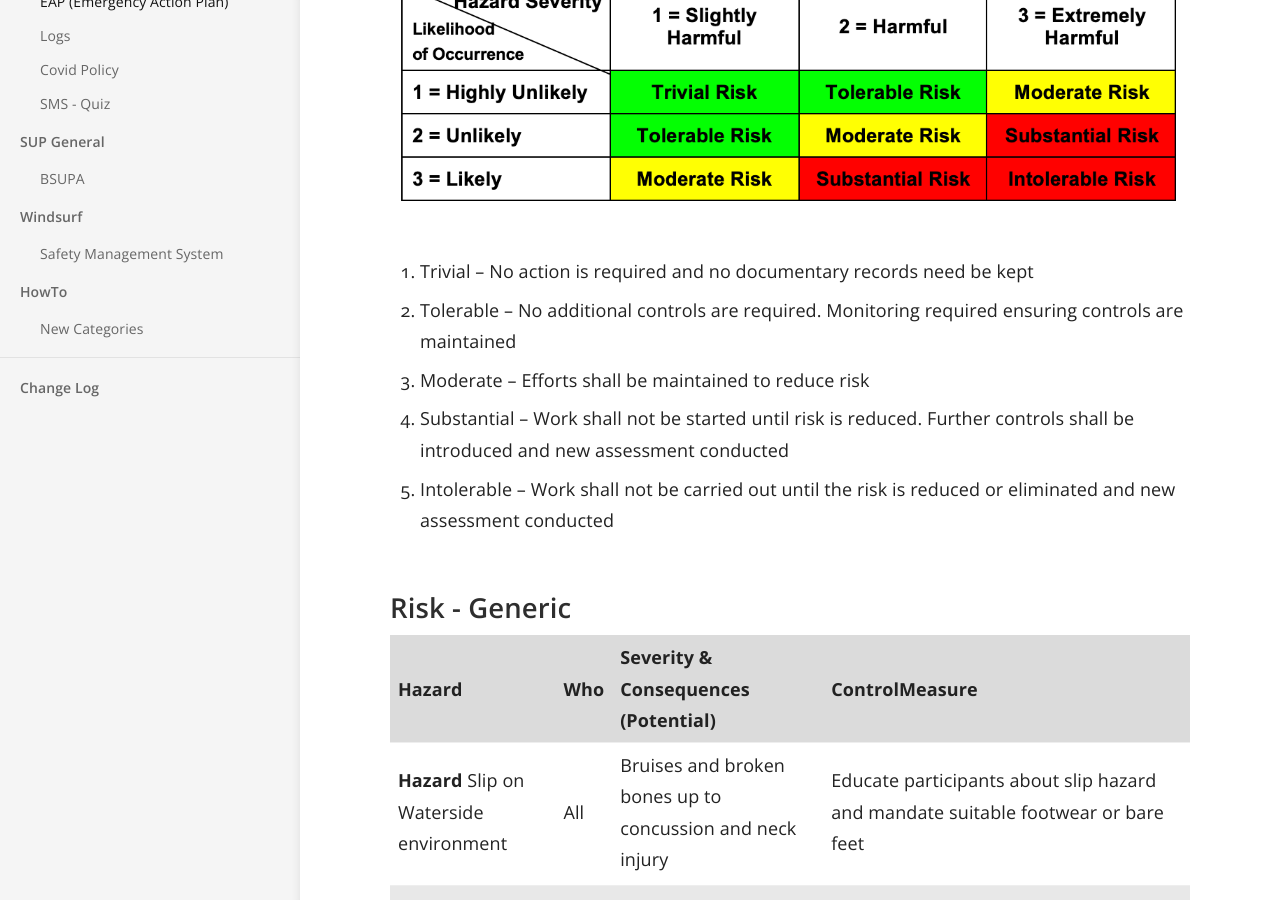
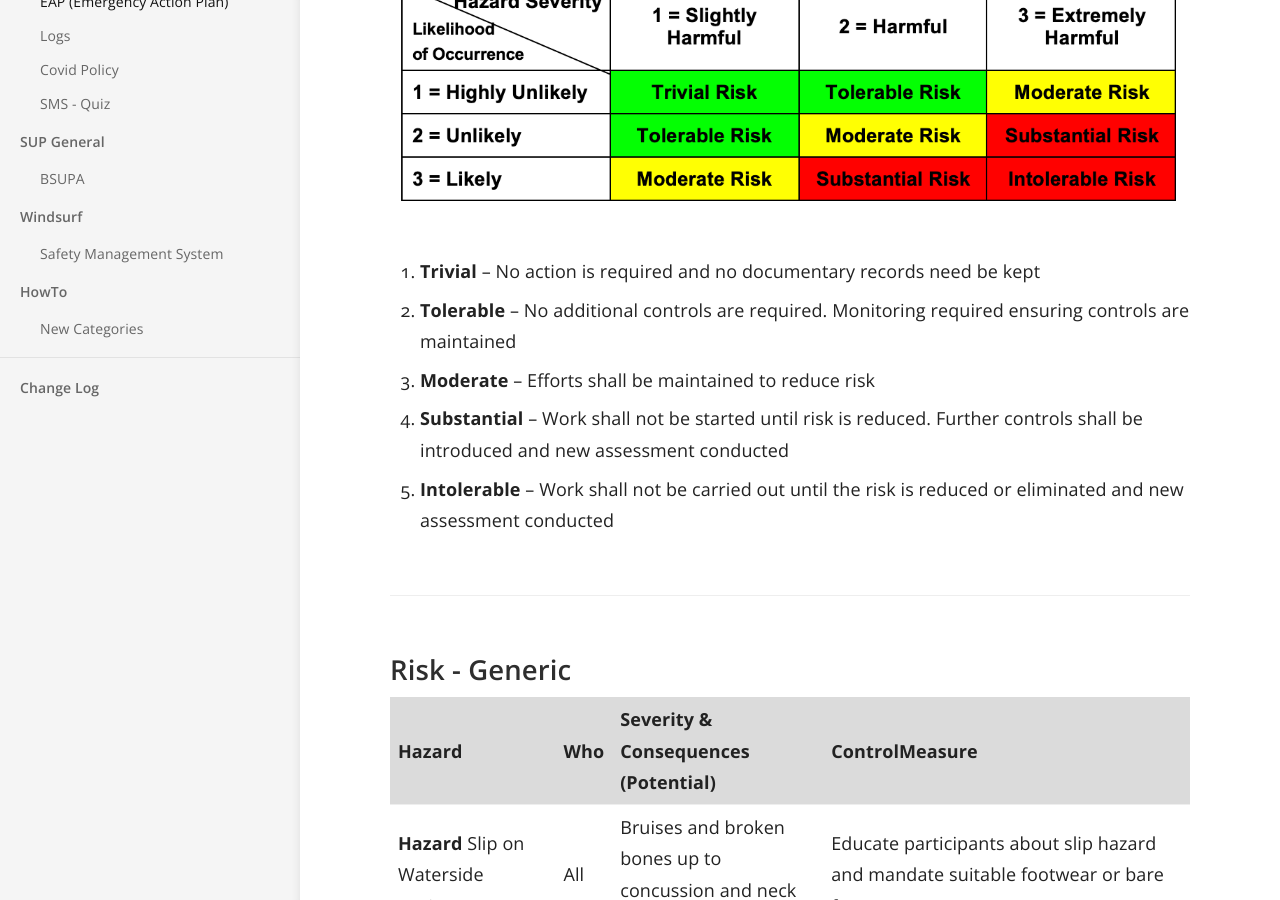
Before and after one commit to numbat70/clyde, a Jekyll site: the page built from _docs/Content/20-SUP_RISK.md, in a window 1280 px wide and 900 px high, scrolled down 528 px. Built offline with Jekyll 4.4.1, drawn with Linux system fonts in a browser that asks for light colours.

```diff
--- a/_docs/Content/20-SUP_RISK.md
+++ b/_docs/Content/20-SUP_RISK.md
@@ -14,13 +14,13 @@ order: 20
 
 
 
-1. Trivial – No action is required and no documentary records need be kept
-2. Tolerable – No additional controls are required. Monitoring required ensuring controls are maintained
-3. Moderate – Efforts shall be maintained to reduce risk
-4. Substantial – Work shall not be started until risk is reduced. Further controls shall be introduced and new assessment conducted
-5. Intolerable – Work shall not be carried out until the risk is reduced or eliminated and new assessment conducted
+1. **Trivial** – No action is required and no documentary records need be kept
+2. **Tolerable** – No additional controls are required. Monitoring required ensuring controls are maintained
+3. **Moderate** – Efforts shall be maintained to reduce risk
+4. **Substantial** – Work shall not be started until risk is reduced. Further controls shall be introduced and new assessment conducted
+5. **Intolerable** – Work shall not be carried out until the risk is reduced or eliminated and new assessment conducted
 
-
+---
 
 ## Risk - Generic
 
```
